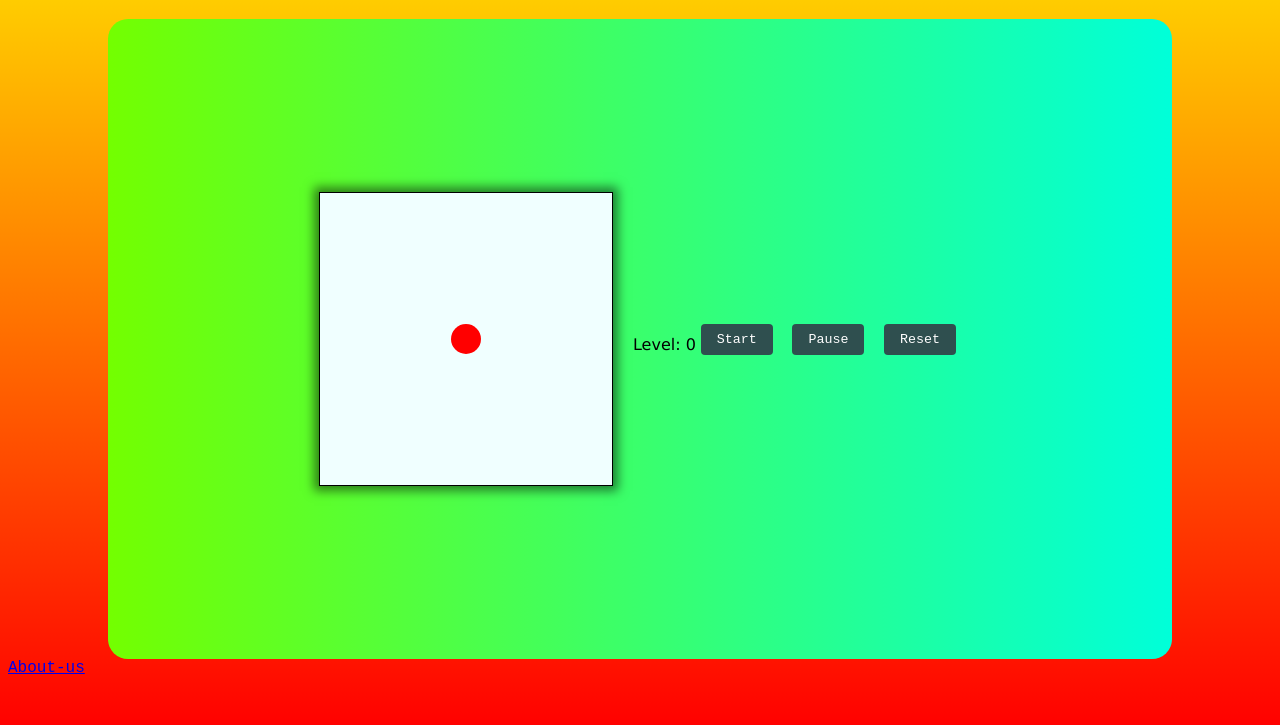
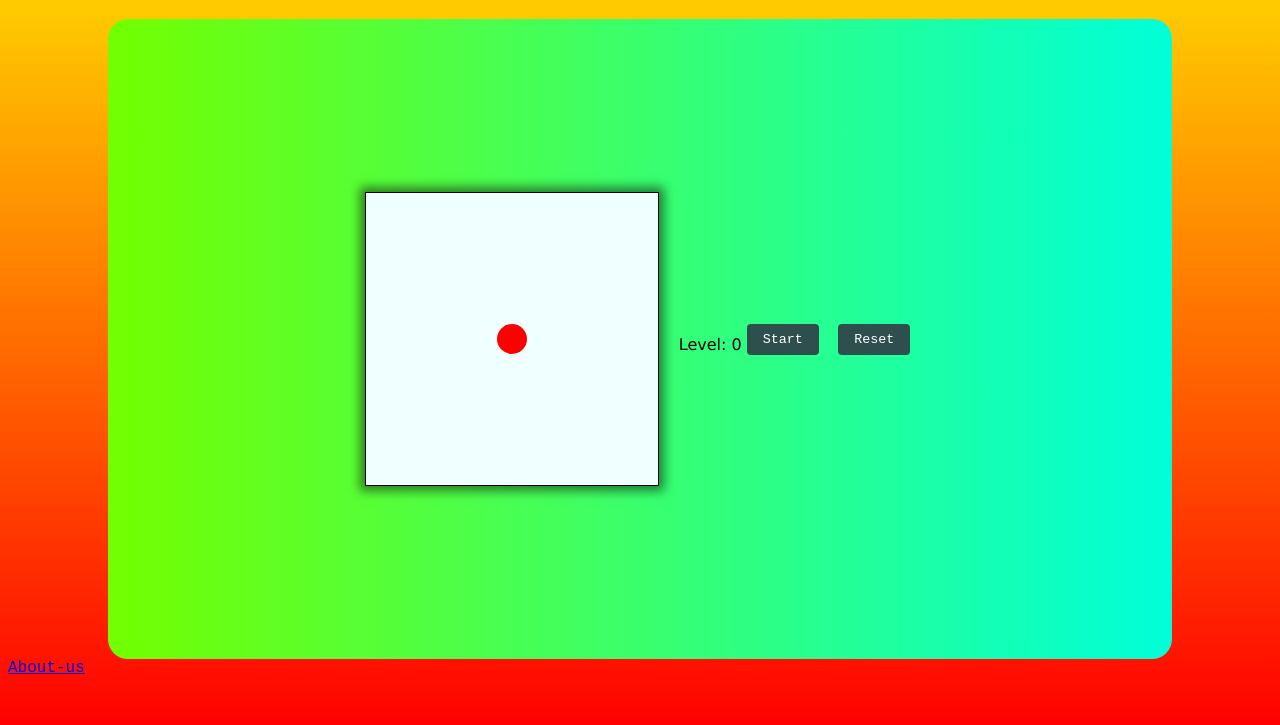
Before and after one commit to Mattathiasa/Dodge-Asteroid, a plain HTML site: page index.html in a window 1280 px wide. Shown: the part 121-846 px from the top of the page. Drawn offline with Linux system fonts and the light colour scheme.

Commit message:
Add files via upload

```diff
--- a/index.html
+++ b/index.html
@@ -19,7 +19,6 @@
     <div id="level-display">Level: 0</div>
     <div>
       <button id="start-button" class="button">Start</button>
-      <button id="pause-button" class="button">Pause</button>
       <button id="reset-button" class="button">Reset</button>
     </div>
 
```
